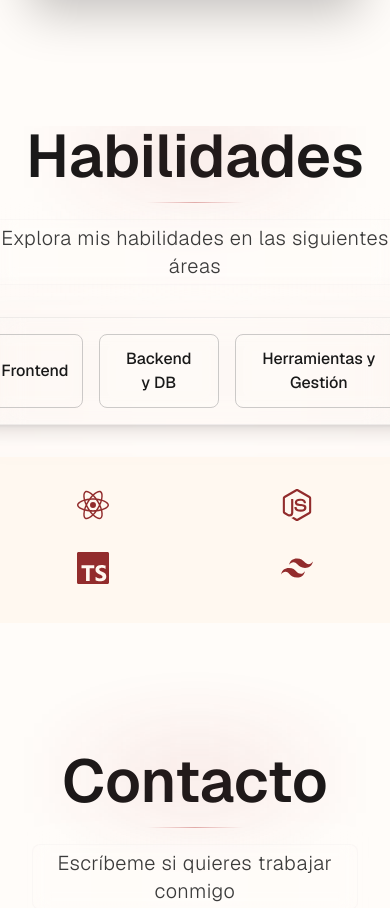
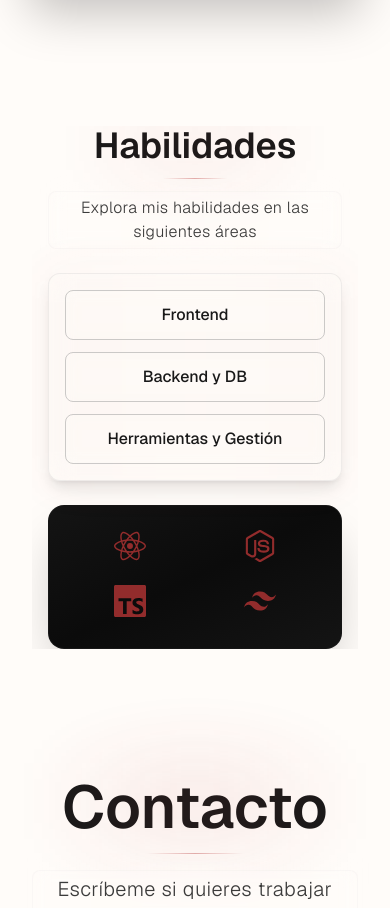
Before and after one commit to andremelzc/portafolio-2025, a Next.js app: page / in a window 390 px wide. Shown: the part 4560-5468 px from the top of the page. Built offline with nearby package versions, Linux system fonts and the light colour scheme.

Commit message:
Refactor SkillsSection and SkillGrid for improved layout and responsiveness; enhance styling with glassmorphism effects and adjust spacing for better visual appeal

```diff
--- a/app/components/sections/SkillsSection.tsx
+++ b/app/components/sections/SkillsSection.tsx
@@ -4,44 +4,44 @@ import SkillGrid from "@/app/components/skills/SkillGrid";
 
 export default function SkillsSection() {
   return (
-    <section id="habilidades" className="overflow-hidden">
-      <div className="flex flex-col gap-16 text-center items-center">
-        <div className="flex flex-col gap-8">
+    <section id="habilidades" className="overflow-hidden px-4 sm:px-6 lg:px-8">
+      <div className="flex flex-col gap-12 sm:gap-14 md:gap-16 lg:gap-12 xl:gap-10 text-center items-center max-w-7xl mx-auto">
+        <div className="flex flex-col gap-6 sm:gap-8 lg:gap-6">
           {/* Header */}
-          <div className="relative flex flex-col gap-4">
+          <div className="relative flex flex-col gap-3 sm:gap-4 lg:gap-3">
             {/* Resplandor detrás del título */}
-            <div className="absolute -top-4 left-1/2 transform -translate-x-1/2 w-80 h-20 bg-gradient-to-r from-transparent via-accent/15 to-transparent blur-2xl opacity-80" />
+            <div className="absolute -top-2 sm:-top-3 md:-top-4 left-1/2 transform -translate-x-1/2 w-60 sm:w-72 md:w-80 lg:w-72 h-12 sm:h-16 md:h-20 lg:h-16 bg-gradient-to-r from-transparent via-accent/15 to-transparent blur-2xl opacity-80" />
             {/* Título */}
-            <h1 className="text-6xl font-semibold">Habilidades</h1>
+            <h1 className="text-4xl sm:text-5xl md:text-6xl lg:text-7xl xl:text-6xl font-semibold">Habilidades</h1>
             {/* Divisor */}
-            <div className="h-px w-24 bg-gradient-to-r from-transparent via-accent/40 to-transparent mx-auto" />
+            <div className="h-px w-16 sm:w-20 md:w-24 lg:w-20 bg-gradient-to-r from-transparent via-accent/40 to-transparent mx-auto" />
             {/* Subtítulo con efecto de cristal de fondo */}
             <div className="relative inline-block mx-auto">
-              <div className="absolute -inset-2 bg-gradient-to-r from-transparent via-background/20 to-transparent rounded-lg blur-sm" />
-              <h2 className="relative text-xl text-foreground/85 font-light tracking-wide px-4 py-1 backdrop-blur-sm bg-background/10 rounded-lg border border-border/5">
+              <div className="absolute -inset-1 sm:-inset-2 bg-gradient-to-r from-transparent via-background/20 to-transparent rounded-lg blur-sm" />
+              <h2 className="relative text-base sm:text-lg md:text-xl lg:text-2xl xl:text-xl text-foreground/85 font-light tracking-wide px-3 sm:px-4 py-1 backdrop-blur-sm bg-background/10 rounded-lg border border-border/5">
                 Explora mis habilidades en las siguientes áreas
               </h2>
             </div>
           </div>
           {/* Filtros con glassmorphism sutil */}
-          <div className="relative">
+          <div className="relative group">
             {/* Resplandor de fondo para los filtros */}
-            <div className="absolute -inset-3 bg-gradient-to-r from-accent/5 via-cherry-300/5 to-accent/5 rounded-2xl blur-xl opacity-70" />
-            <div className="relative backdrop-blur-md bg-background/20 border border-border/15 rounded-2xl p-4 shadow-lg hover:shadow-xl transition-all duration-300 group">
+            <div className="absolute -inset-2 sm:-inset-3 bg-gradient-to-r from-accent/5 via-cherry-300/5 to-accent/5 rounded-xl sm:rounded-2xl blur-xl opacity-70" />
+            <div className="relative backdrop-blur-md bg-background/20 border border-border/15 rounded-xl sm:rounded-2xl p-4 sm:p-6 shadow-lg hover:shadow-xl transition-all duration-300 group">
               {/* Borde superior brillante */}
-              <div className="absolute top-0 left-6 right-6 h-px bg-gradient-to-r from-transparent via-white/25 to-transparent opacity-60" />
+              <div className="absolute top-0 left-4 right-4 sm:left-6 sm:right-6 h-px bg-gradient-to-r from-transparent via-white/25 to-transparent opacity-60" />
 
               {/* Efecto hover sutil */}
-              <div className="absolute inset-0 rounded-2xl bg-gradient-to-r from-white/0 via-white/5 to-white/0 opacity-0 group-hover:opacity-100 transition-opacity duration-500" />
+              <div className="absolute inset-0 rounded-xl sm:rounded-2xl bg-gradient-to-r from-white/0 via-white/5 to-white/0 opacity-0 group-hover:opacity-100 transition-opacity duration-500" />
 
-              <div className="relative flex gap-4 justify-center">
+              <div className="relative flex flex-col sm:flex-row gap-3 sm:gap-4 md:gap-4 lg:gap-4 justify-center">
                 <Button variant="outline">Frontend</Button>
                 <Button variant="outline">Backend y DB</Button>
                 <Button variant="outline">Herramientas y Gestión</Button>
               </div>
             </div>
           </div>
-          <div className="w-full max-w-xl mx-auto bg-cream-100 rounded-3xl p-2">
+          <div className="w-full max-w-xs sm:max-w-sm md:max-w-lg lg:max-w-xl xl:max-w-2xl mx-auto bg-gradient-to-br from-midnight-800 via-midnight-900 to-midnight-800 border border-midnight-600/50 rounded-2xl sm:rounded-3xl p-2 shadow-2xl hover:shadow-3xl transition-all duration-300">
             <SkillGrid
               skills={["React", "Node.js", "TypeScript", "Tailwind CSS"]}
             />
--- a/app/components/skills/SkillGrid.tsx
+++ b/app/components/skills/SkillGrid.tsx
@@ -6,11 +6,11 @@ import { SkillGridProps } from "@/app/types/skills";
 export default function SkillGrid({ skills }: SkillGridProps) {
   return (
     <div className="relative w-full">
-      <div className="grid grid-cols-2 sm:grid-cols-3 md:grid-cols-4 gap-6 p-6 rounded-3xl">
+      <div className="grid grid-cols-2 sm:grid-cols-3 md:grid-cols-4 lg:grid-cols-4 xl:grid-cols-5 gap-4 sm:gap-6 p-4 sm:p-6 rounded-2xl sm:rounded-3xl">
         {skills.map((skill) => (
           <div
             key={skill}
-            className="flex items-center justify-center transition-transform duration-200 hover:scale-125"
+            className="flex items-center justify-center transition-transform duration-200 hover:scale-110 sm:hover:scale-125"
           >
             <TechTag tech={skill} variant="icon" size="lg" />
           </div>
```
